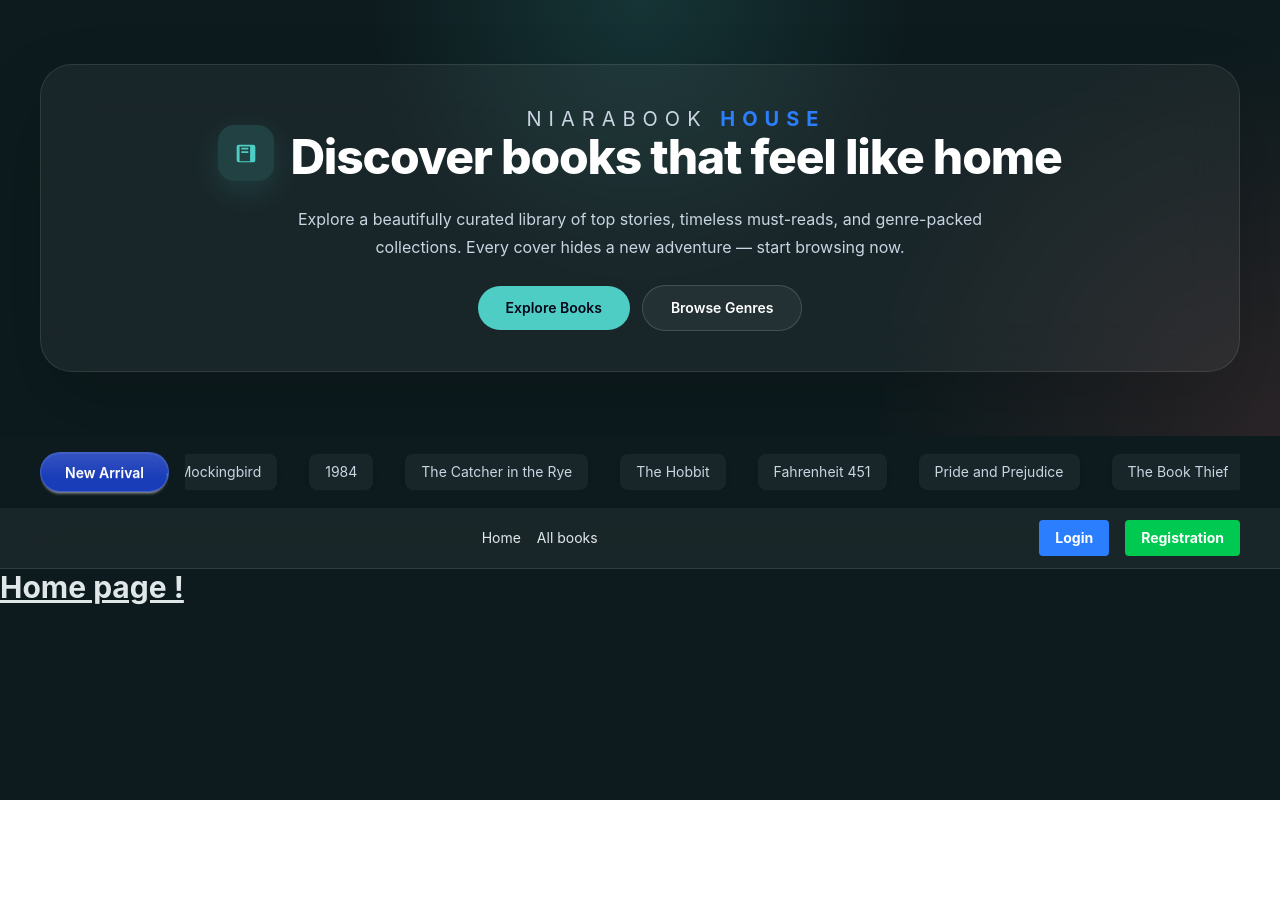
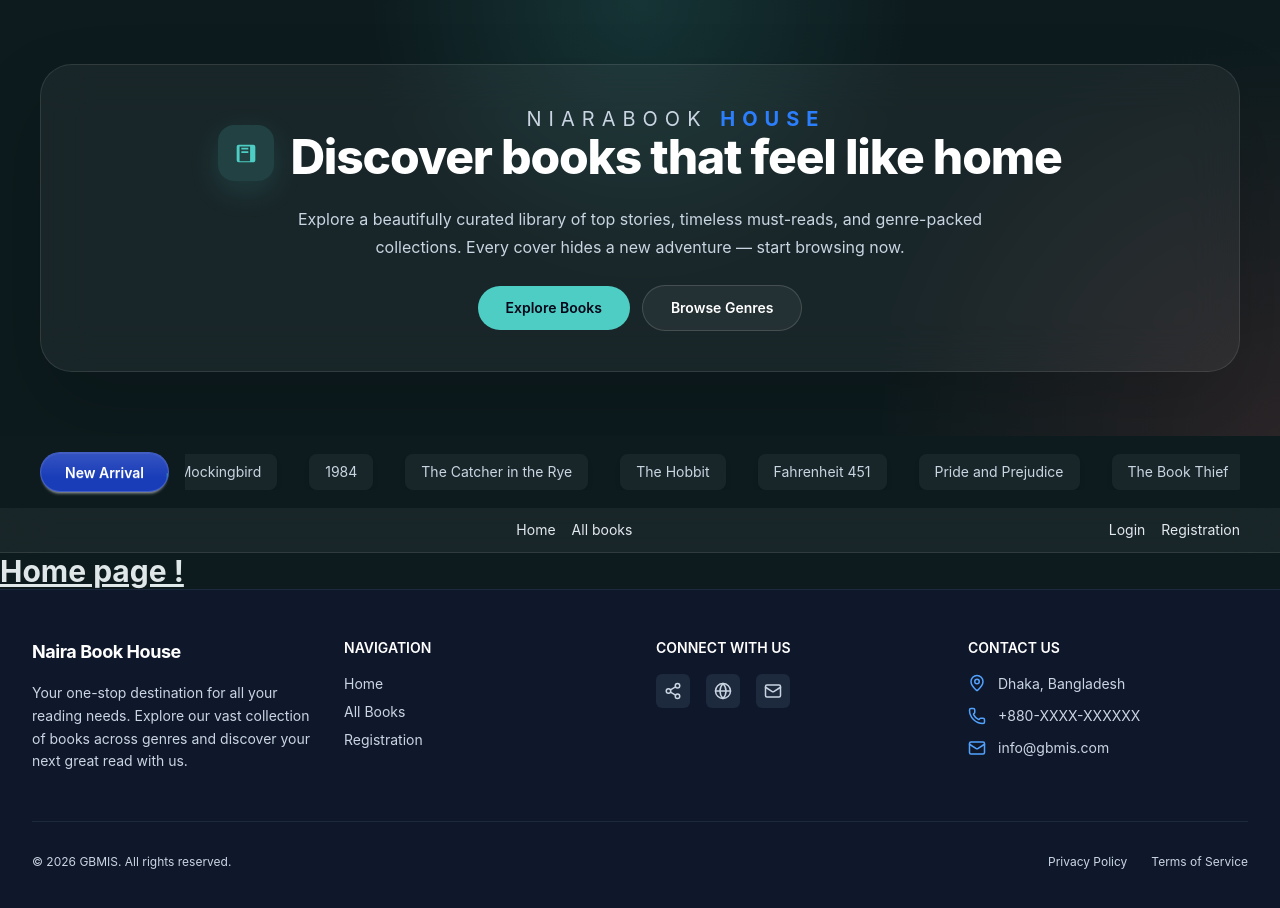
Before and after one commit to mmizan24/mizan-book-store-, a Next.js app: page / in a window 1280 px wide. Shown: the top 908 px of the page. Before the commit the page ends 800 px from the top, so only its background shows below. Built offline with nearby package versions, Linux system fonts and the light colour scheme.

Commit message:
fixing Footer

```diff
--- a/package.json
+++ b/package.json
@@ -10,6 +10,7 @@
   },
   "dependencies": {
     "lucide": "^1.3.0",
+    "lucide-react": "^1.14.0",
     "next": "16.2.4",
     "react": "19.2.4",
     "react-dom": "19.2.4",
--- a/src/app/layout.js
+++ b/src/app/layout.js
@@ -1,7 +1,6 @@
 import { Geist, Geist_Mono } from "next/font/google";
 import "./globals.css";
-import Header from "@/components/shared/Header";
-import Navbar from "@/components/shared/Navbar";
+import Footer from "@/components/shared/Footer";
 
 const geistSans = Geist({
   variable: "--font-geist-sans",
@@ -28,7 +27,10 @@ export default function RootLayout({ children }) {
       <body className="min-h-full flex flex-col">
 
 
-        {children}
+        <main className="flex-1">
+          {children}
+        </main>
+        <Footer />
 
 
 
--- /dev/null
+++ b/src/components/shared/Footer.jsx
@@ -0,0 +1,89 @@
+"use client";
+
+import React from 'react';
+import Link from 'next/link';
+import {
+    Share2,
+    Globe,
+    Mail,
+    Phone,
+    MapPin
+} from 'lucide-react'; // Using lucide-react for consistent iconography
+
+const Footer = () => {
+    const currentYear = new Date().getFullYear();
+
+    return (
+        <footer className="bg-slate-900 text-slate-300 border-t border-slate-800">
+            <div className="max-w-7xl mx-auto px-4 py-12 sm:px-6 lg:px-8">
+                <div className="grid grid-cols-1 md:grid-cols-4 gap-8">
+
+                    {/* Company Info */}
+                    <div className="col-span-1 md:col-span-1">
+                        <h3 className="text-white text-lg font-bold mb-4 tracking-tight">Naira Book House</h3>
+                        <p className="text-sm leading-relaxed">
+                            Your one-stop destination for all your reading needs. Explore our vast collection of books across genres and discover your next great read with us.
+                        </p>
+                    </div>
+
+                    {/* Quick Links */}
+                    <div>
+                        <h4 className="text-white text-sm font-semibold uppercase mb-4">Navigation</h4>
+                        <ul className="space-y-2 text-sm">
+                            <li><Link href={"/"} className="hover:text-white transition-colors">Home</Link></li>
+                            <li><Link href={"/allbooks"} className="hover:text-white transition-colors">All Books</Link></li>
+                            <li><Link href={"/rejister"} className="hover:text-white transition-colors">Registration</Link></li>
+                        </ul>
+                    </div>
+
+                    {/* Social Media Section */}
+                    <div>
+                        <h4 className="text-white text-sm font-semibold uppercase mb-4">Connect With Us</h4>
+                        <div className="flex space-x-4">
+                            <a href="https://facebook.com" className="p-2 bg-slate-800 rounded-md hover:bg-blue-600 hover:text-white transition-all">
+                                <Share2 size={18} />
+                            </a>
+                            <a href="https://twitter.com" className="p-2 bg-slate-800 rounded-md hover:bg-sky-500 hover:text-white transition-all">
+                                <Globe size={18} />
+                            </a>
+                            <a href="https://linkedin.com" className="p-2 bg-slate-800 rounded-md hover:bg-blue-700 hover:text-white transition-all">
+                                <Mail size={18} />
+                            </a>
+                        </div>
+                    </div>
+
+                    {/* Contact Us Section */}
+                    <div id="contact-us">
+                        <h4 className="text-white text-sm font-semibold uppercase mb-4">Contact Us</h4>
+                        <ul className="space-y-3 text-sm">
+                            <li className="flex items-start">
+                                <MapPin size={18} className="mr-3 text-blue-400 shrink-0" />
+                                <span>Dhaka, Bangladesh</span>
+                            </li>
+                            <li className="flex items-center">
+                                <Phone size={18} className="mr-3 text-blue-400 shrink-0" />
+                                <span>+880-XXXX-XXXXXX</span>
+                            </li>
+                            <li className="flex items-center">
+                                <Mail size={18} className="mr-3 text-blue-400 shrink-0" />
+                                <a href="mailto:info@gbmis.com" className="hover:text-white">info@gbmis.com</a>
+                            </li>
+                        </ul>
+                    </div>
+
+                </div>
+
+                {/* Bottom Bar */}
+                <div className="mt-12 pt-8 border-t border-slate-800 flex flex-col md:flex-row justify-between items-center text-xs">
+                    <p>&copy; {currentYear} GBMIS. All rights reserved.</p>
+                    <div className="mt-4 md:mt-0 space-x-6">
+                        <Link href="/privacy" className="hover:text-white">Privacy Policy</Link>
+                        <Link href="/terms" className="hover:text-white">Terms of Service</Link>
+                    </div>
+                </div>
+            </div>
+        </footer>
+    );
+};
+
+export default Footer;
--- /dev/null
+++ b/src/components/shared/NavLink.jsx
@@ -0,0 +1,14 @@
+import React from 'react';
+import Link from 'next/link';
+
+const NavLink = ({ href, children }) => {
+    return (
+        <div>
+            <Link href={href} className="text-slate-200 hover:text-white">
+                {children}
+            </Link>
+        </div>
+    );
+};
+
+export default NavLink;
--- a/src/components/shared/Navbar.jsx
+++ b/src/components/shared/Navbar.jsx
@@ -2,6 +2,7 @@
 
 import React, { useState } from 'react';
 import Link from 'next/link';
+import NavLink from './NavLink';
 
 const Navbar = () => {
     const [isLoggedIn, setIsLoggedIn] = useState(false);
@@ -12,23 +13,20 @@ const Navbar = () => {
                 <div></div>
                 <ul className="flex gap-4">
                     <li>
-                        <Link href={"/"}>Home</Link>
+                        <NavLink href={"/"}>Home</NavLink>
                     </li>
                     <li>
-                        <Link href={"/allbooks"}>All books</Link>
+                        <NavLink href={"/allbooks"}>All books</NavLink>
                     </li>
                 </ul>
                 <div className="flex gap-4">
                     {isLoggedIn ? (
                         <button className="bg-blue-500 hover:bg-blue-700 text-white font-bold py-2 px-4 rounded-full" onClick={() => setIsLoggedIn(false)}>Logout</button>
                     ) : (
-                        <Link href={"/login"} className="bg-blue-500 hover:bg-blue-700 text-white font-bold py-2 px-4 rounded">
-                            Login
-                        </Link>
+                        <NavLink href={"/login"}>Login</NavLink>
                     )}
-                    <Link href={"/rejister"} className="bg-green-500 hover:bg-green-700 text-white font-bold py-2 px-4 rounded">
-                        Registration
-                    </Link>
+                    <NavLink href={"/rejister"}>Registration</NavLink>
+
                 </div>
             </div>
         </nav>
```
Also changed, not shown: 1 other file (tests, documents, lock files or other folders).
